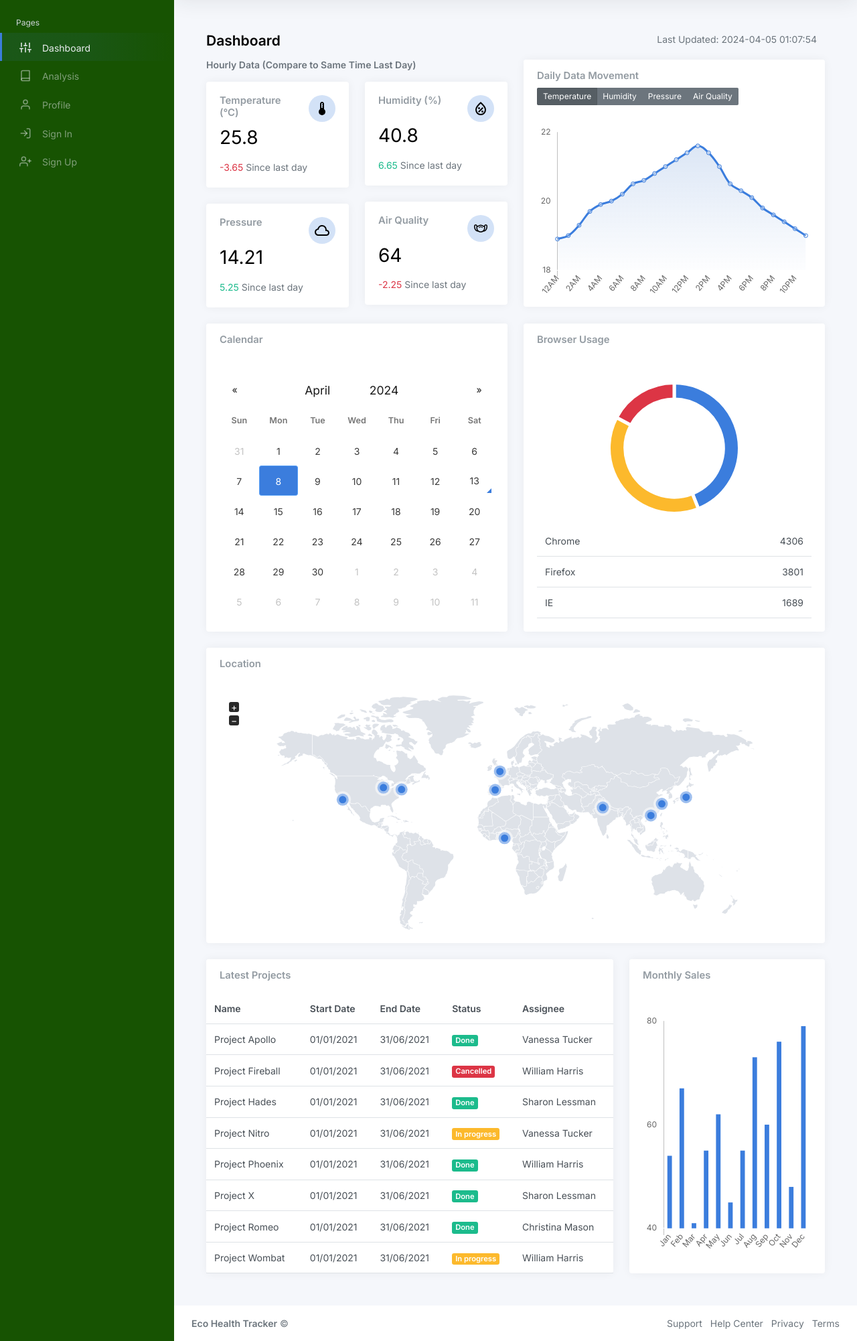
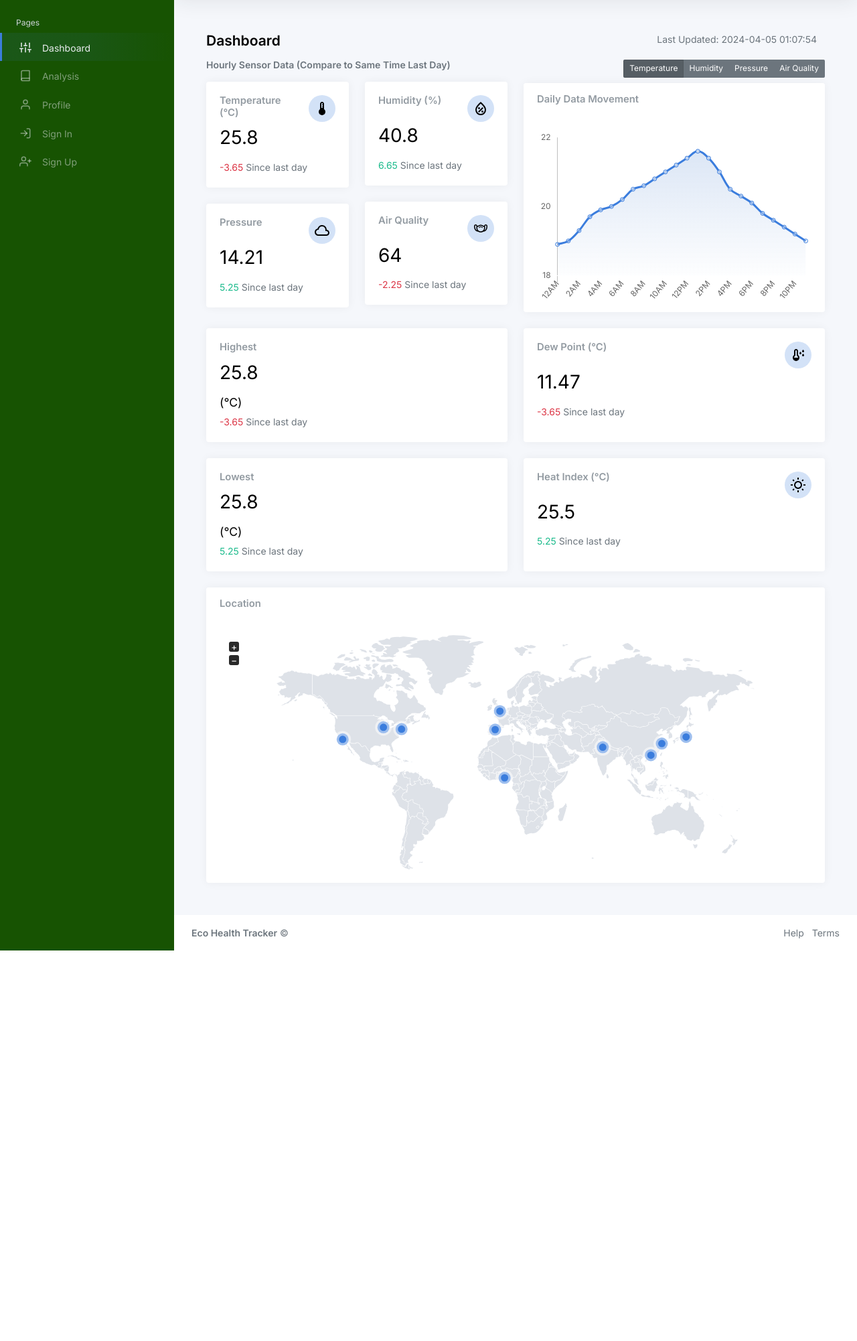
Before and after one commit to stevenpstansberry/environmental-health-tracker, a Flask app: page /dashboard in a window 1280 px wide. Shown: the part 65-2067 px from the top of the page at 67% size. After the commit the page ends 1484 px from the top, so only its background shows below. Run offline with Flask 3, Linux system fonts and the light colour scheme; parts of the project's set-up code (start-up, migrations or seed data) failed here and were passed over; some libraries are stand-ins or nearby versions.

Commit message:
add dew point, heat index and modify ui

```diff
--- a/website/website/calc_data.py
+++ b/website/website/calc_data.py
@@ -32,7 +32,7 @@ def dew_point_calc(temp_c, hum):
     b = 243.12
     gamma = (a * temp_c) / (b + temp_c) + math.log(hum / 100.0)
     dew_point_temperature = (b * gamma) / (a - gamma)
-    return dew_point_temperature
+    return round(dew_point_temperature, 2)
 
 
 """
@@ -67,4 +67,8 @@ def calculate_heat_index(temp_c, hum):
             heat_index += adjustment
 
     heat_index = fahrenheit_to_celsius(heat_index)
-    return heat_index
+    return round(heat_index, 2)
+
+
+def highest_lowest_data(data_name):
+    None
--- a/website/website/templates/index.html
+++ b/website/website/templates/index.html
@@ -121,7 +121,6 @@
 				<a class="sidebar-toggle js-sidebar-toggle">
           <i class="hamburger align-self-center"></i>
         </a>
-
 				<div class="navbar-collapse collapse">
 					<ul class="navbar-nav navbar-align">
 						<li class="nav-item dropdown">
@@ -294,7 +293,7 @@
 					<div class="row">
 						<div class="col-xl-6 col-xxl-5 d-flex">
 							<div class="w-100">
-								<h6 class="text-muted mb-3 font-weight-bold" style="font-size: 14px; font-weight: 700;">Hourly Data (Compare to Same Time Last Day)</h6>
+								<h6 class="text-muted mb-3 font-weight-bold" style="font-size: 14px; font-weight: 700;">Hourly Sensor Data (Compare to Same Time Last Day)</h6>
 								<div class="row">
 									<div class="col-sm-6">
 										<div class="card">
@@ -400,16 +399,18 @@
 						</div>
 
 						<div class="col-xl-6 col-xxl-7">
+							<div class="d-flex justify-content-end mb-2">
+							<!-- Horizontal button group -->
+								<div class="btn-group btn-group-sm" role="group" aria-label="Data Name">
+									<button type="button" class="btn btn-secondary active" id="temperatureBtn">Temperature</button>
+									<button type="button" class="btn btn-secondary" id="humidityBtn">Humidity</button>
+									<button type="button" class="btn btn-secondary" id="pressureBtn">Pressure</button>
+									<button type="button" class="btn btn-secondary" id="airQualityBtn">Air Quality</button>
+								</div>
+							</div>
 							<div class="card flex-fill w-100">
 								<div class="card-header">
 									<h5 class="card-title mb-2">Daily Data Movement</h5>
-									<!-- Horizontal button group -->
-									<div class="btn-group btn-group-sm float-right" role="group" aria-label="Data Type">
-										<button type="button" class="btn btn-secondary active" id="temperatureBtn">Temperature</button>
-										<button type="button" class="btn btn-secondary" id="humidityBtn">Humidity</button>
-										<button type="button" class="btn btn-secondary" id="pressureBtn">Pressure</button>
-										<button type="button" class="btn btn-secondary" id="airQualityBtn">Air Quality</button>
-									</div>
 								</div>
 								<div class="card-body py-3">
 									<div class="chart chart-sm">
@@ -421,8 +422,56 @@
 					</div>
 
 					<div class="row">
-						<div class="col-12 col-md-6 col-xxl-3 d-flex order-2 order-xxl-3">
-							<div class="card flex-fill w-100">
+						<div class="col-12 col-md-6 col-xxl-3 d-flex order-1 order-xxl-3">
+							<div class="col-sm-12 d-flex flex-column h-100">
+								<div class="card flex-fill mb-4">
+									<div class="card-body">
+										<div class="row">
+											<div class="col mt-0">
+												<h5 class="card-title">Highest</h5>
+											</div>
+
+											<!-- <div class="col-auto">
+												<div class="stat text-primary">
+													<img
+													src="../static/img/icons/temperature.svg"
+													alt="Temperature"
+													/>
+												</div>
+											</div> -->
+										</div>
+										<h1 class="mt-1 mb-3"> {{ data.temp }} <h4>(&deg;C)</h4> </h1>
+										<div class="mb-0">
+											<span class="text-danger"> <i class="mdi mdi-arrow-bottom-right"></i> -3.65 </span>
+											<span class="text-muted">Since last day</span>
+										</div>
+									</div>
+								</div>
+								<div class="card flex-fill mb-4">
+									<div class="card-body">
+										<div class="row">
+											<div class="col mt-0">
+												<h5 class="card-title">Lowest </h5>
+											</div>
+
+											<!-- <div class="col-auto">
+												<div class="stat text-primary">
+													<img
+													src="../static/img/icons/pressure.svg"
+													alt="Pressure"
+													/>
+												</div>
+											</div> -->
+										</div>
+										<h1 class="mt-1 mb-3"> {{ data.temp }} <h4>(&deg;C)</h4> </h1>
+										<div class="mb-0">
+											<span class="text-success"> <i class="mdi mdi-arrow-bottom-right"></i> 5.25 </span>
+											<span class="text-muted">Since last day</span>
+										</div>
+									</div>
+								</div>
+							</div>
+							<!-- <div class="card flex-fill w-100">
 								<div class="card-header">
 
 									<h5 class="card-title mb-0">Browser Usage</h5>
@@ -453,7 +502,7 @@
 										</table>
 									</div>
 								</div>
-							</div>
+							</div> -->
 						</div>
 						<div class="col-12 col-md-12 col-xxl-6 d-flex order-3 order-xxl-2">
 							<div class="card flex-fill w-100">
@@ -466,8 +515,57 @@
 								</div>
 							</div>
 						</div>
-						<div class="col-12 col-md-6 col-xxl-3 d-flex order-1 order-xxl-1">
-							<div class="card flex-fill">
+						<div class="col-12 col-md-6 col-xxl-3 d-flex order-2 order-xxl-1">
+							<div class="col-sm-12 d-flex flex-column h-100">
+								<div class="card flex-fill mb-4">
+									<div class="card-body">
+										<div class="row">
+											<div class="col mt-0">
+												<h5 class="card-title">Dew Point (&deg;C)</h5>
+											</div>
+
+											<div class="col-auto">
+												<div class="stat text-primary">
+													<img
+													src="../static/img/icons/dew_point.svg"
+													alt="Dew Point"
+													/>
+												</div>
+											</div>
+										</div>
+										<h1 class="mt-1 mb-3"> {{ data.dew_point }} </h1>
+										<div class="mb-0">
+											<span class="text-danger"> <i class="mdi mdi-arrow-bottom-right"></i> -3.65 </span>
+											<span class="text-muted">Since last day</span>
+										</div>
+									</div>
+								</div>
+								<div class="card flex-fill mb-4">
+									<div class="card-body">
+										<div class="row">
+											<div class="col mt-0">
+												<h5 class="card-title">Heat Index (&deg;C)</h5>
+											</div>
+
+											<div class="col-auto">
+												<div class="stat text-primary">
+													<img
+													src="../static/img/icons/heat_index.svg"
+													alt="Heat Index"
+													/>
+													<!-- <i class="align-middle" data-feather="users"></i> -->
+												</div>
+											</div>
+										</div>
+										<h1 class="mt-1 mb-3"> {{ data.heat_index }} </h1>
+										<div class="mb-0">
+											<span class="text-success"> <i class="mdi mdi-arrow-bottom-right"></i> 5.25 </span>
+											<span class="text-muted">Since last day</span>
+										</div>
+									</div>
+								</div>
+							</div>
+							<!-- <div class="card flex-fill">
 								<div class="card-header">
 
 									<h5 class="card-title mb-0">Calendar</h5>
@@ -479,11 +577,11 @@
 										</div>
 									</div>
 								</div>
-							</div>
+							</div> -->
 						</div>
 					</div>
 
-					<div class="row">
+					<!-- <div class="row">
 						<div class="col-12 col-lg-8 col-xxl-9 d-flex">
 							<div class="card flex-fill">
 								<div class="card-header">
@@ -574,7 +672,7 @@
 								</div>
 							</div>
 						</div>
-					</div>
+					</div> -->
 
 				</div>
 			</main>
@@ -584,22 +682,16 @@
 					<div class="row text-muted">
 						<div class="col-6 text-start">
 							<p class="mb-0">
-								<a class="text-muted" href="https://adminkit.io/" target="_blank"><strong>Eco Health Tracker</strong></a> &copy;
+								<a class="text-muted" href="" target="_blank"><strong>Eco Health Tracker</strong></a> &copy;
 							</p>
 						</div>
 						<div class="col-6 text-end">
 							<ul class="list-inline">
 								<li class="list-inline-item">
-									<a class="text-muted" href="https://adminkit.io/" target="_blank">Support</a>
+									<a class="text-muted" href="" target="_blank">Help</a>
 								</li>
 								<li class="list-inline-item">
-									<a class="text-muted" href="https://adminkit.io/" target="_blank">Help Center</a>
-								</li>
-								<li class="list-inline-item">
-									<a class="text-muted" href="https://adminkit.io/" target="_blank">Privacy</a>
-								</li>
-								<li class="list-inline-item">
-									<a class="text-muted" href="https://adminkit.io/" target="_blank">Terms</a>
+									<a class="text-muted" href="" target="_blank">Terms</a>
 								</li>
 							</ul>
 						</div>
--- a/website/website/views.py
+++ b/website/website/views.py
@@ -44,8 +44,8 @@ def dashboard():
     hum = 40.8
     qlty = 64
     data = {"timestamp": "2024-04-05 01:07:54", "temp": temp, "press": press, "hum": hum, "qlty": qlty}
-    data['dew_point_temp'] = calc_data.dew_point_calc(temp, hum)
-    data['heat_index_temp'] = calc_data.calculate_heat_index(temp, hum)
+    data['dew_point'] = calc_data.dew_point_calc(temp, hum)
+    data['heat_index'] = calc_data.calculate_heat_index(temp, hum)
 
     return render_template('index.html', title="Eco_Health_Tracker", data=data)
 
```
Also changed, not shown: website/website/mongo.py (+10 -1 lines), website/website/static/img/icons/dew_point.svg (added), website/website/static/img/icons/heat_index.svg (added).
